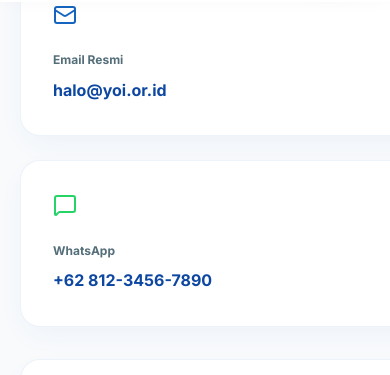
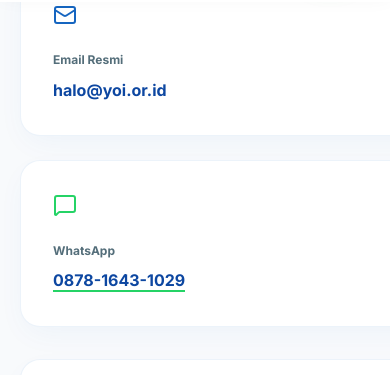
Before and after one commit to anhar-glicth/yoiapp, a React (Vite) app: page /contact in a window 390 px wide. Shown: the part 842-1217 px from the top of the page. Built offline with nearby package versions, Linux system fonts and the light colour scheme.

Commit message:
feat: add Contact page with responsive layout and inquiry form

```diff
--- a/src/pages/Contact.jsx
+++ b/src/pages/Contact.jsx
@@ -53,7 +53,13 @@
                   <div key={i} className="glass-card" style={{ padding: '2rem' }}>
                     <div style={{ color: item.color, marginBottom: '1rem' }}>{item.icon}</div>
                     <div style={{ fontSize: '0.75rem', fontWeight: '800', color: 'var(--text-muted)', marginBottom: '0.5rem' }}>{item.title}</div>
-                    <div style={{ fontWeight: '800', color: 'var(--text-main)' }}>{item.value}</div>
+                    {item.title === 'WhatsApp' ? (
+                      <a href="https://wa.me/6287816431029" target="_blank" rel="noopener noreferrer" style={{ fontWeight: '800', color: 'var(--text-main)', textDecoration: 'none', borderBottom: '2px solid #25D366' }}>
+                        0878-1643-1029
+                      </a>
+                    ) : (
+                      <div style={{ fontWeight: '800', color: 'var(--text-main)' }}>{item.value}</div>
+                    )}
                   </div>
                 ))}
               </div>
```
